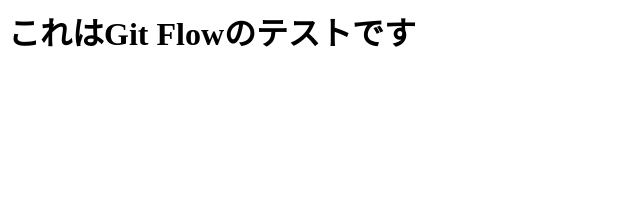
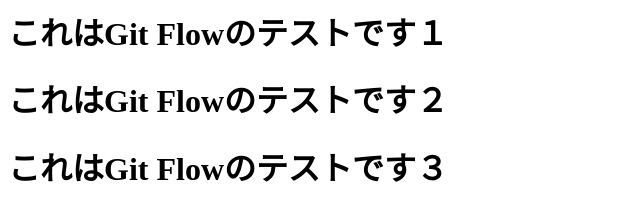
Before and after one commit to nnaka-git/git-flow-test, a plain HTML site: page index.html in a window 1280 px wide. Shown: the whole page, without its empty margins (0-640 px from the left). Drawn offline with Linux system fonts and the light colour scheme.

Commit message:
second-save

```diff
--- a/index.html
+++ b/index.html
@@ -3,6 +3,8 @@
 		<title>git flow test html</title>
 	</head>
 	<body>
-		<h1>これはGit Flowのテストです</h1>
+		<h1>これはGit Flowのテストです１</h1>
+		<h1>これはGit Flowのテストです２</h1>
+		<h1>これはGit Flowのテストです３</h1>
 	</body>
 </html>
```
